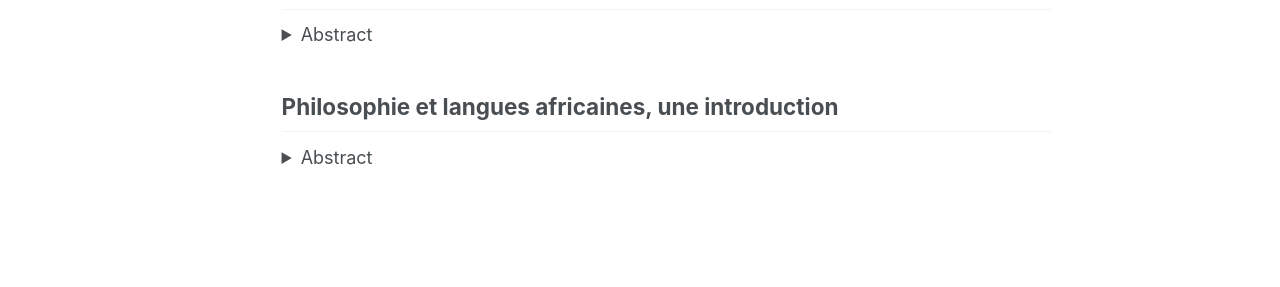
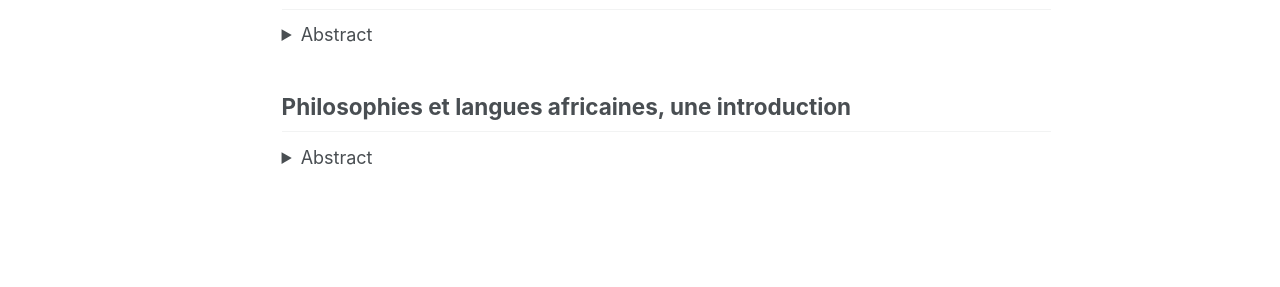
Before and after one commit to folankagne/folankagne.github.io, a Jekyll site: the page built from _pages/working-projects.md, in a window 1280 px wide and 1243 px high. Shown: the part 691-978 px from the top of the window. Built offline with Jekyll 4.4.1, drawn with Linux system fonts in a browser that asks for light colours; a script that is not in the unit is left out.

Commit message:
Update working-projects.md

```diff
--- a/_pages/working-projects.md
+++ b/_pages/working-projects.md
@@ -56,7 +56,7 @@ This paper examines mass incarceration’s disproportionate impact on Black male
 
 </details>
 
-## Philosophie et langues africaines, une introduction
+## Philosophies et langues africaines, une introduction
 
 <details>
 <summary>Abstract</summary>
```
